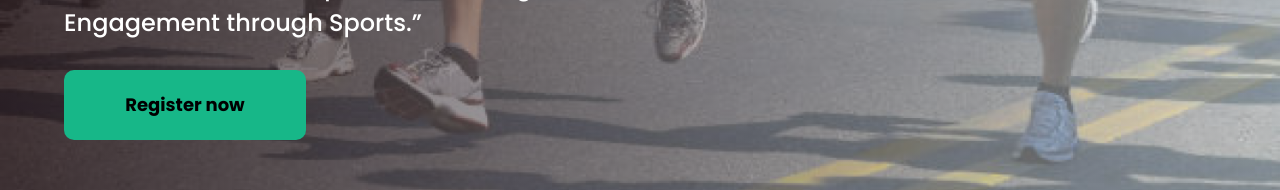
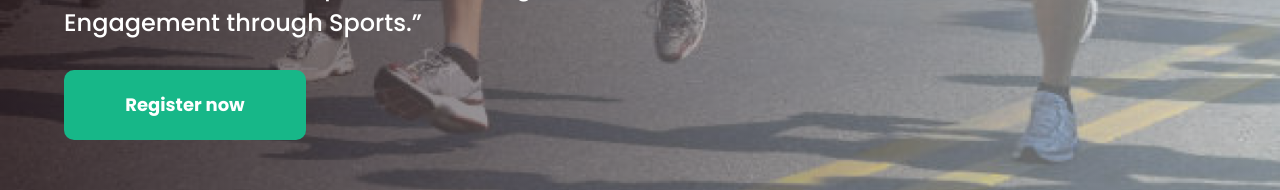
Before and after one commit to Coldcolin/marathon, a React (Vite) app: page / in a window 1280 px wide. Shown: the part 425-615 px from the top of the page. Built offline with nearby package versions, Linux system fonts and the light colour scheme.

Commit message:
Update LandingPage.css

```diff
--- a/src/landingPage/LandingPage.css
+++ b/src/landingPage/LandingPage.css
@@ -3,10 +3,6 @@
     height: max-content;
     width: 100%;
     background: rgba(255, 255, 255, 1);
-    & a{
-        text-decoration: none;
-        color: inherit;
-    }
 }
 
 .landing_hero {
```
